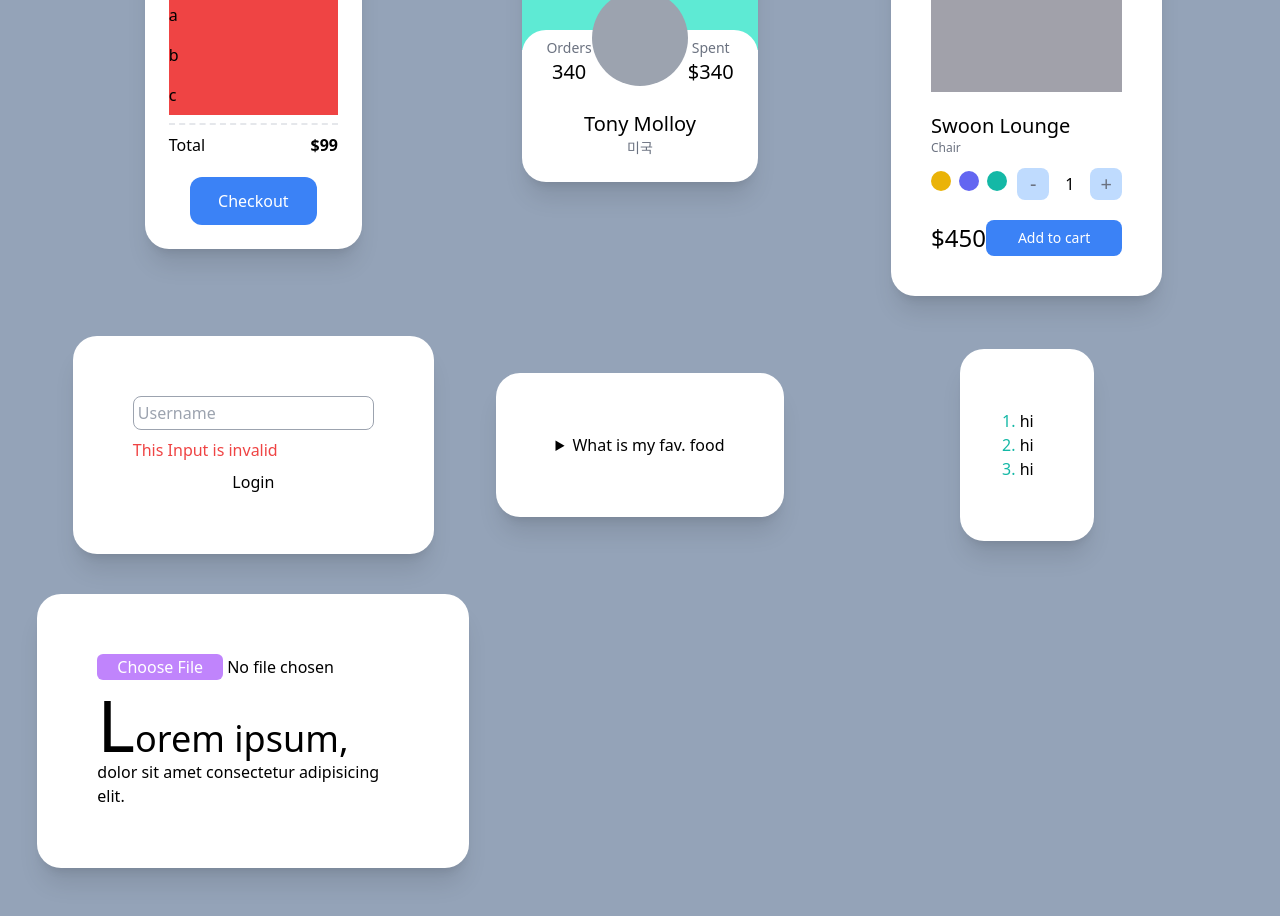
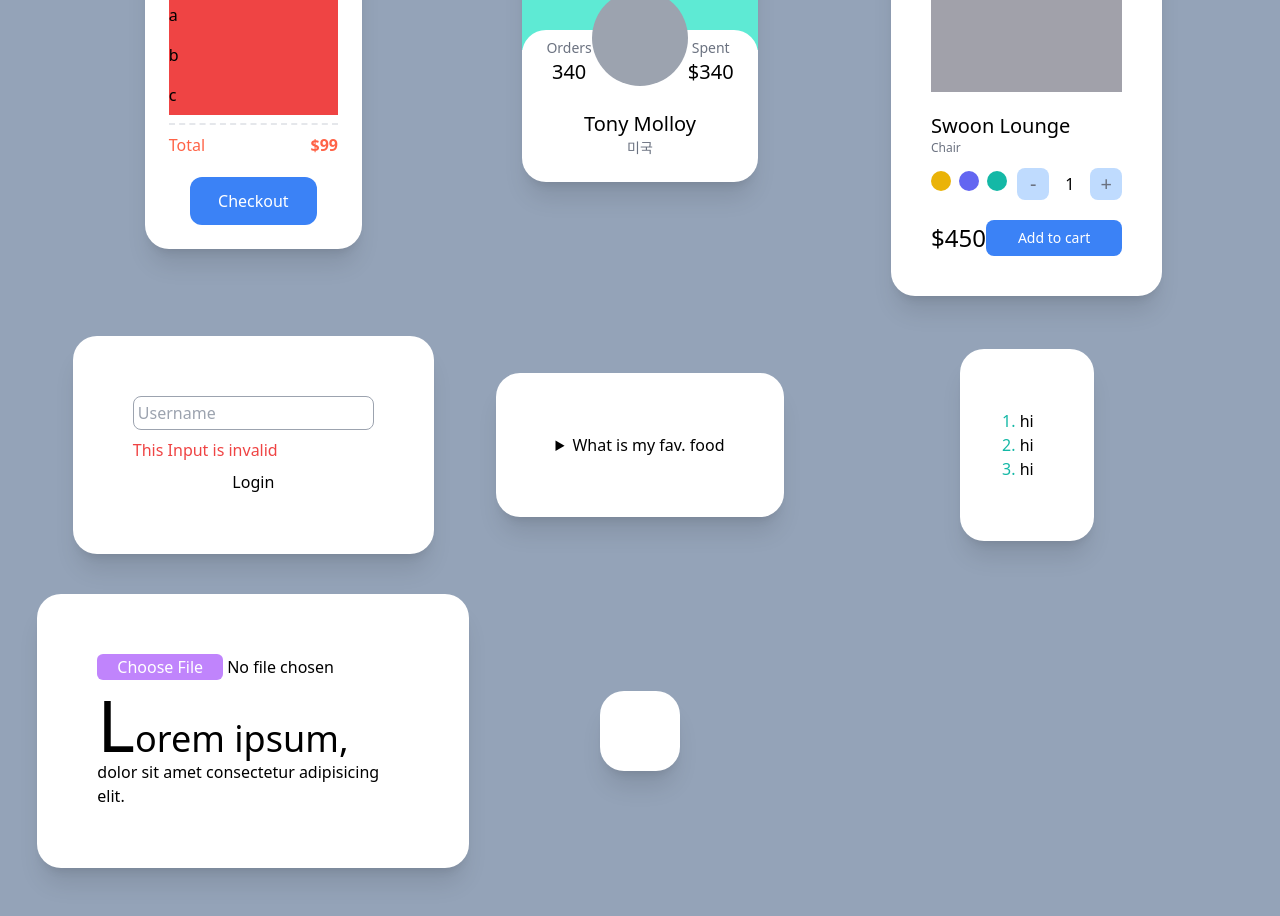
Before and after one commit to tmdwhd1213/learn-tailwind.css, a Next.js app: page / in a window 1280 px wide. Shown: the part 360-1276 px from the top of the page. Built offline with nearby package versions, Linux system fonts and the light colour scheme.

Commit message:
3.0^ Just In Time []

```diff
--- a/pages/index.tsx
+++ b/pages/index.tsx
@@ -30,8 +30,8 @@ const Home: NextPage = () => {
           ))}
         </ul>
         <div className="flex justify-between mt-2 pt-2 border-t-2 border-dashed">
-          <span>Total</span>
-          <span className="font-semibold">$99</span>
+          <span className="text-[tomato]">Total</span>
+          <span className="font-semibold text-[tomato]">$99</span>
         </div>
         <button
           className="mt-5 bg-blue-500 text-white p-3 text-center rounded-xl w-3/4 mx-auto
@@ -153,6 +153,9 @@ const Home: NextPage = () => {
           </p>
         </div>
       </div>
+      <div className="bg-white p-10 rounded-3xl shadow-xl">
+        <div className="bg-[url('../public/vercel.svg')]"></div>
+      </div>
     </div>
   );
 };
```
Also changed, not shown: studyCss.txt.
